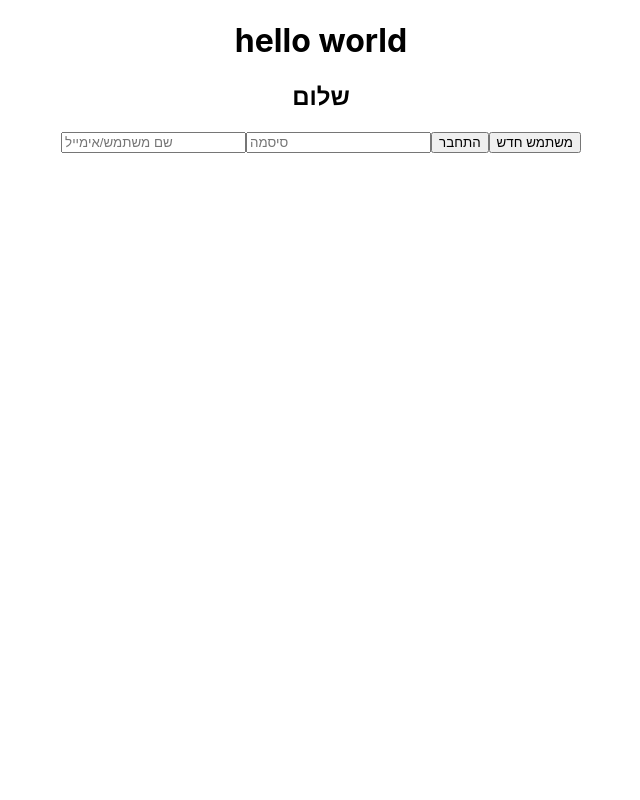
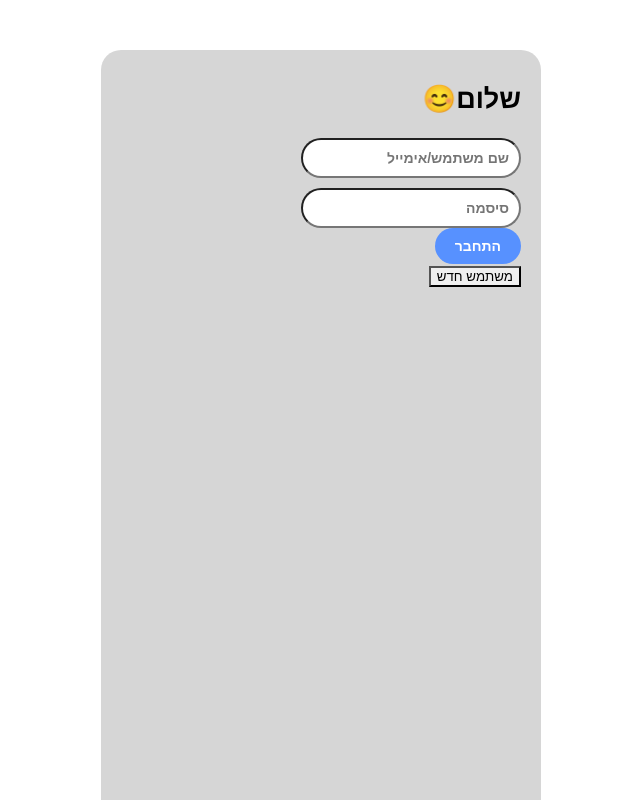
Before and after one commit to EstherElbaz/medicalmen, a React (Create React App) app: page / in a window 1280 px wide. Shown: the top 800 px of the page, without its empty margins (319-959 px from the left). Built offline with nearby package versions, Linux system fonts and the light colour scheme.

Commit message:
add routes, login form, design

```diff
--- a/src/App.css
+++ b/src/App.css
@@ -2,37 +2,58 @@
   text-align: center;
 }
 
-.App-logo {
-  height: 40vmin;
-  pointer-events: none;
+.loginContainer {
+  direction: rtl;
+  background-color: rgb(255, 255, 255);
+  max-width: 400px;
+  margin: auto;
+  padding: 50px 70px;
+}
+.form {
+  padding: 50px 70px;
+  border: 300px #235;
+  border-color: #235;
+  font-size: 18px;
+  font-weight: bold;
+  margin-top: 50px;
+  border-radius: 20px;
+  padding: 10px 20px;
+  height: 2000px;
+  width: 2000px;
+  background-color: rgba(128, 128, 128, 0.326);
+
+}
+#password {
+  padding: 10px 10px;
+  border-radius: 30px;
+  font-size: 14px;
+  font-weight: bold;
+  margin-top: 10px;
+  border-radius: 20px;
+
 }
 
-@media (prefers-reduced-motion: no-preference) {
-  .App-logo {
-    animation: App-logo-spin infinite 20s linear;
-  }
+#userName {
+  padding: 10px 10px;
+  border-radius: 30px;
+  font-size: 14px;
+  font-weight: bold;
+  margin-top: 0px;
+  border-radius: 20px;
+}
+.btn {
+  border-radius: 30px;
+  padding: 10px 20px;
+  font-size: 14px;
+  font-weight: bold;
+  background-color: #5791ff;
+  border: none;
+  color: white;
+  margin-top: 0px;
+
 }
 
-.App-header {
-  background-color: #282c34;
-  min-height: 100vh;
-  display: flex;
-  flex-direction: column;
-  align-items: center;
-  justify-content: center;
-  font-size: calc(10px + 2vmin);
-  color: white;
+#newUser {
+  border-radius: 0px;
+
 }
-
-.App-link {
-  color: #61dafb;
-}
-
-@keyframes App-logo-spin {
-  from {
-    transform: rotate(0deg);
-  }
-  to {
-    transform: rotate(360deg);
-  }
-}
--- a/src/App.js
+++ b/src/App.tsx
@@ -1,13 +1,14 @@
-import logo from './logo.svg';
+
 import './App.css';
 import Login from './components/user/Login';
+import RoutesMap from './routes';
 
 function App() {
+  document.title = "medicines";
+
   return (
-    <div className="App">
-      <h1>hello world</h1>
-      <Login></Login>
-    </div>
+    <RoutesMap></RoutesMap>
+
   );
 }
 
--- a/src/components/user/Login.tsx
+++ b/src/components/user/Login.tsx
@@ -1,26 +1,30 @@
-import { useState } from "react";
-import React = require("react");
+import React, {useState } from "react";
 
-export default function Login ()
-{
-    const [userName,setUserName] = useState("");
-    const [password,setPassword] = useState("");
+export default function Login() {
+    const [userName, setUserName] = useState("");
+    const [password, setPassword] = useState("");
 
 
     const checkUser = () => {
 
-        console.log(userName,password)
+        console.log(userName, password)
     }
 
     return (
-   <div className="loginContainer">
-    <h2>שלום</h2>
-    <input placeholder="שם משתמש/אימייל" onChange={e=> setUserName(e.target.value)}></input>
-    <input placeholder="סיסמה" type="password" onChange={e => setPassword(e.target.value)}></input>
-    <button onClick={checkUser}>התחבר</button>
-    <button>משתמש חדש</button>
+        <div className="loginContainer form">
+            <h2>שלום😊</h2>
+            <div>
+                <input id="userName" placeholder="שם משתמש/אימייל" onChange={e => setUserName(e.target.value)}></input>
+            </div>
+            <div>
+            <input id="password" placeholder="סיסמה" type="password" onChange={e => setPassword(e.target.value)}></input>
+            </div>
+            <div>
+            <button className="btn" onClick={checkUser}>התחבר</button>
+            </div>
+            <button id="newUser">משתמש חדש</button>
 
-   </div>
+        </div>
 
     );
 
--- a/src/index.css
+++ b/src/index.css
@@ -11,3 +11,20 @@ code {
   font-family: source-code-pro, Menlo, Monaco, Consolas, 'Courier New',
     monospace;
 }
+
+.flexbox-Container {
+  height: 700px;
+  background-color: rgba(59, 59, 216, 0.674);
+
+  display: flex;
+  justify-content: center;
+
+  justify-content: space-between;
+  justify-content: space-around;
+
+
+    align-items: stretch;
+    align-items: start;
+
+    flex-wrap: wrap;
+}
--- /dev/null
+++ b/src/routes.tsx
@@ -0,0 +1,15 @@
+import { BrowserRouter, Route, Routes } from 'react-router-dom';
+import Login from './components/user/Login';
+
+export default function RoutesMap() {
+
+return (
+
+    <BrowserRouter>
+        <Routes>
+            <Route path="/" element={<Login />} />
+        </ Routes>
+    </BrowserRouter>
+
+)
+}
```
Also changed, not shown: tsconfig.json (+23 -6 lines).
